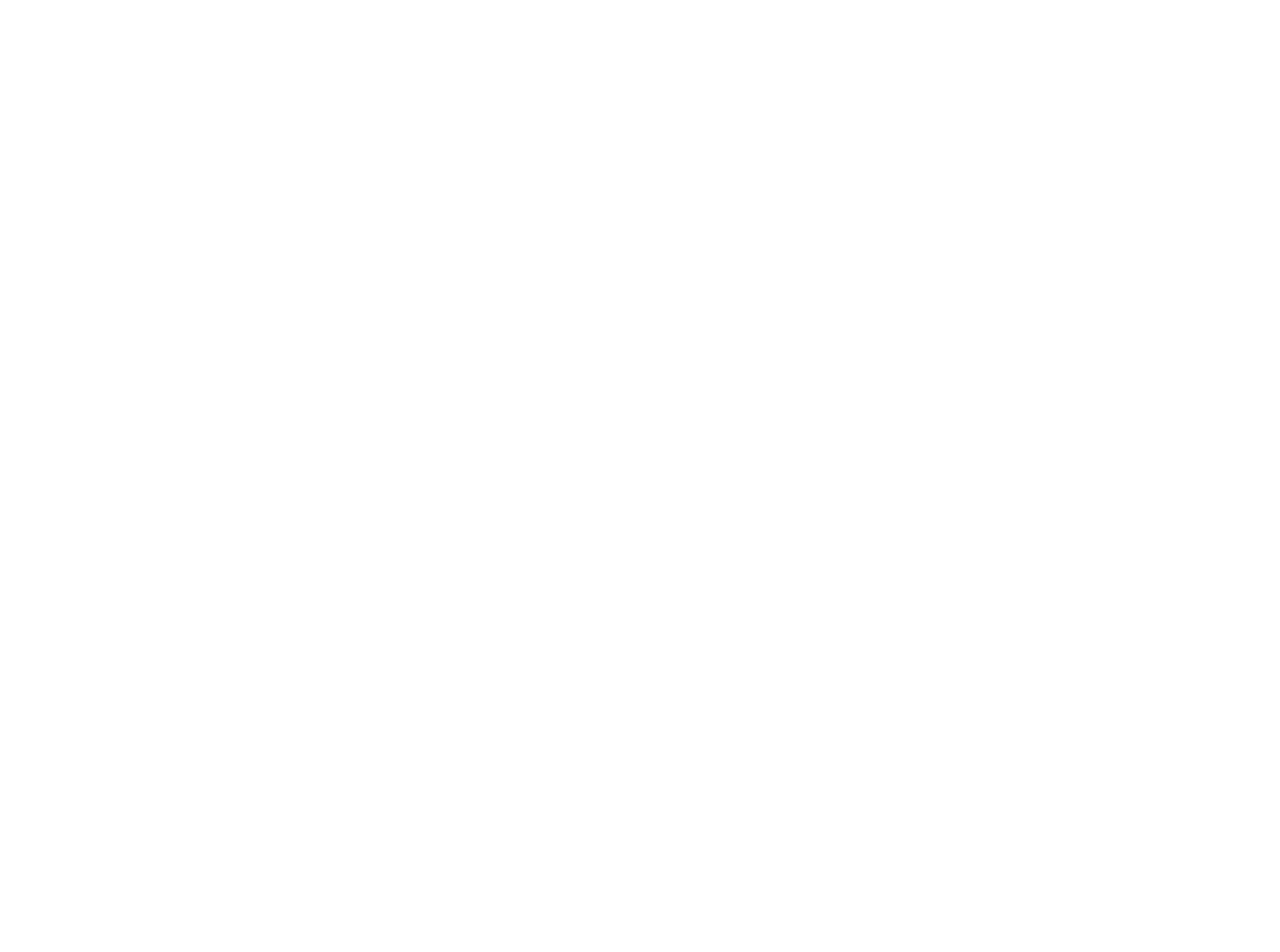
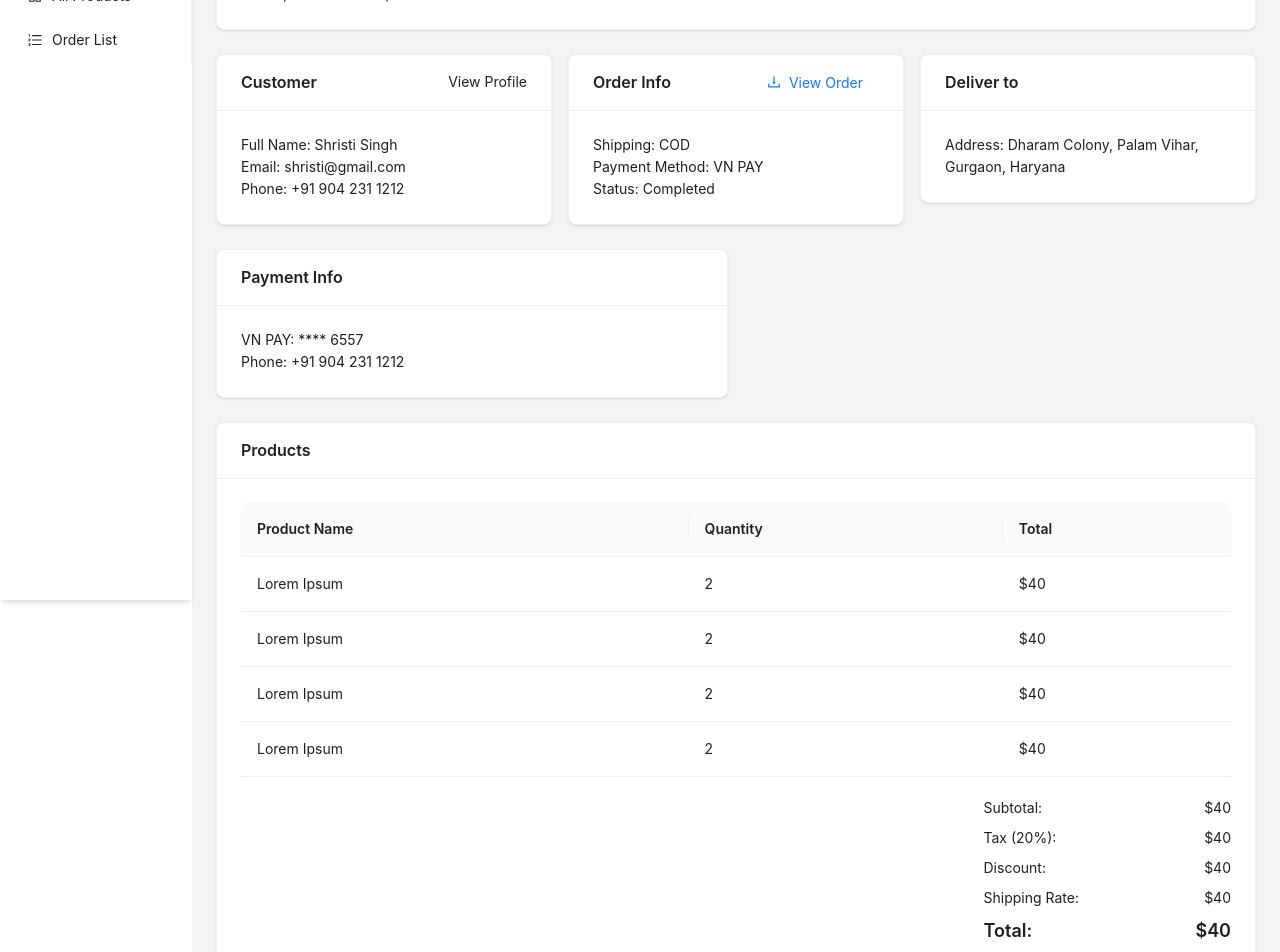
Before and after one commit to Quang-Thang/SWD392-NJ1704-SUM2024-MilkForMothersAndBabiesStore-FE, a React (Vite) app: page /staff/order-list/order-detail/1 in a window 1280 px wide. Before the commit this address had no page. Shown: the part 200-1152 px from the top of the page. Before the commit the page ends 800 px from the top, so only its background shows below. Built offline with nearby package versions, Linux system fonts and the light colour scheme.

Commit message:
Order detail

```diff
--- a/src/App.jsx
+++ b/src/App.jsx
@@ -18,6 +18,7 @@
 import Dashboard from "./adminpages/Dashboard";
 import ManagementStaff from "./adminpages/ManagementStaff";
 import OrderList from "./staffpages/OrderList";
+import OrderDetail from "./staffpages/OrderDetail";
 function App() {
   return (
     <>
@@ -167,6 +168,20 @@
               </>
             }
           />
+          <Route
+            path="/staff/order-list/order-detail/:id"
+            element={
+              <>
+                <div className="flex">
+                  <SideBar />
+                  <div className="flex-1">
+                    <Headerv2 />
+                    <OrderDetail />
+                  </div>
+                </div>
+              </>
+            }
+          />
         </Routes>
         {/* Routes for Admin */}
         <Routes>
--- /dev/null
+++ b/src/staffpages/OrderDetail.jsx
@@ -0,0 +1,154 @@
+// import React from "react";
+import { Card, Col, Row, Table, Button, Typography } from "antd";
+import { DownloadOutlined, ProfileOutlined } from "@ant-design/icons";
+import { Link } from "react-router-dom";
+
+const { Title, Text } = Typography;
+
+const OrderDetail = () => {
+  const data = [
+    {
+      key: "1",
+      productName: "Lorem Ipsum",
+
+      quantity: 2,
+      total: "$40",
+    },
+    {
+      key: "2",
+      productName: "Lorem Ipsum",
+
+      quantity: 2,
+      total: "$40",
+    },
+    {
+      key: "3",
+      productName: "Lorem Ipsum",
+
+      quantity: 2,
+      total: "$40",
+    },
+    {
+      key: "4",
+      productName: "Lorem Ipsum",
+
+      quantity: 2,
+      total: "$40",
+    },
+  ];
+
+  const columns = [
+    {
+      title: "Product Name",
+      dataIndex: "productName",
+      key: "productName",
+    },
+    {
+      title: "Quantity",
+      dataIndex: "quantity",
+      key: "quantity",
+    },
+    {
+      title: "Total",
+      dataIndex: "total",
+      key: "total",
+    },
+  ];
+
+  return (
+    <div className="p-6 bg-gray-100">
+      <Card className="mb-6 shadow">
+        <Row gutter={16} justify="space-between" align="middle">
+          <Col>
+            <Title level={4}>Orders ID: 001</Title>
+            <Text>Feb 16, 2022 - Feb 20, 2022</Text>
+          </Col>
+          <Col>
+            <Text>Status: Completed</Text>
+          </Col>
+        </Row>
+      </Card>
+
+      <Row gutter={16} className="mb-6">
+        <Col span={8}>
+          <Card
+            title="Customer"
+            extra={
+              <Link
+                to="/staff/management-user/user-detail/:id"
+                type="link"
+                icon={<ProfileOutlined />}
+              >
+                View Profile
+              </Link>
+            }
+            className="shadow"
+          >
+            <p>Full Name: Shristi Singh</p>
+            <p>Email: shristi@gmail.com</p>
+            <p>Phone: +91 904 231 1212</p>
+          </Card>
+        </Col>
+        <Col span={8}>
+          <Card
+            title="Order Info"
+            extra={
+              <Button type="link" icon={<DownloadOutlined />}>
+                View Order
+              </Button>
+            }
+            className="shadow"
+          >
+            <p>Shipping: COD</p>
+            <p>Payment Method: VN PAY</p>
+            <p>Status: Completed</p>
+          </Card>
+        </Col>
+        <Col span={8}>
+          <Card title="Deliver to" className="shadow">
+            <p>Address: Dharam Colony, Palam Vihar, Gurgaon, Haryana</p>
+          </Card>
+        </Col>
+      </Row>
+
+      <Row gutter={16} className="mb-6">
+        <Col span={12}>
+          <Card title="Payment Info" className="shadow">
+            <p>VN PAY: **** 6557</p>
+            <p>Phone: +91 904 231 1212</p>
+          </Card>
+        </Col>
+      </Row>
+
+      <Card title="Products" className="shadow">
+        <Table columns={columns} dataSource={data} pagination={false} />
+        <div className="flex justify-end mt-4">
+          <div className="w-full md:w-1/4">
+            <div className="flex justify-between py-1">
+              <span>Subtotal:</span>
+              <span>$40</span>
+            </div>
+            <div className="flex justify-between py-1">
+              <span>Tax (20%):</span>
+              <span>$40</span>
+            </div>
+            <div className="flex justify-between py-1">
+              <span>Discount:</span>
+              <span>$40</span>
+            </div>
+            <div className="flex justify-between py-1">
+              <span>Shipping Rate:</span>
+              <span>$40</span>
+            </div>
+            <div className="flex justify-between font-semibold text-lg py-1">
+              <span>Total:</span>
+              <span>$40</span>
+            </div>
+          </div>
+        </div>
+      </Card>
+    </div>
+  );
+};
+
+export default OrderDetail;
```
